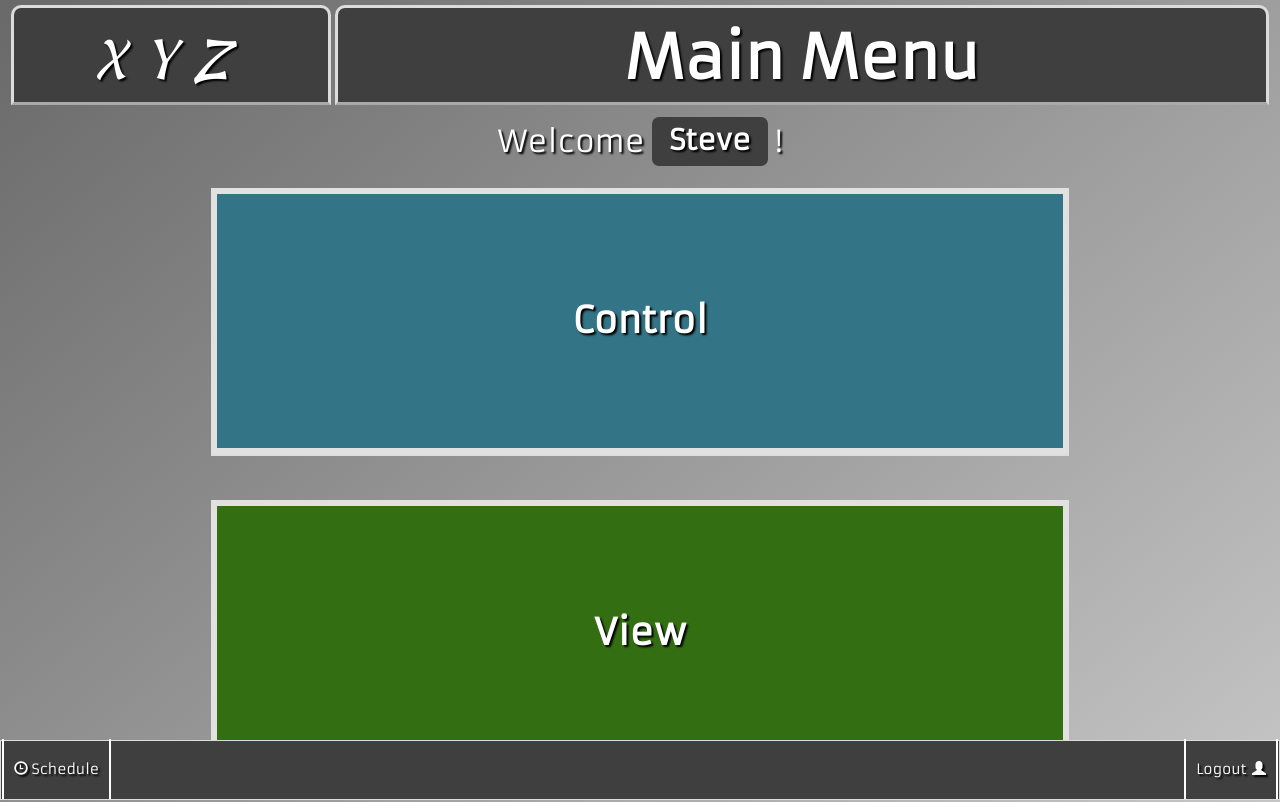
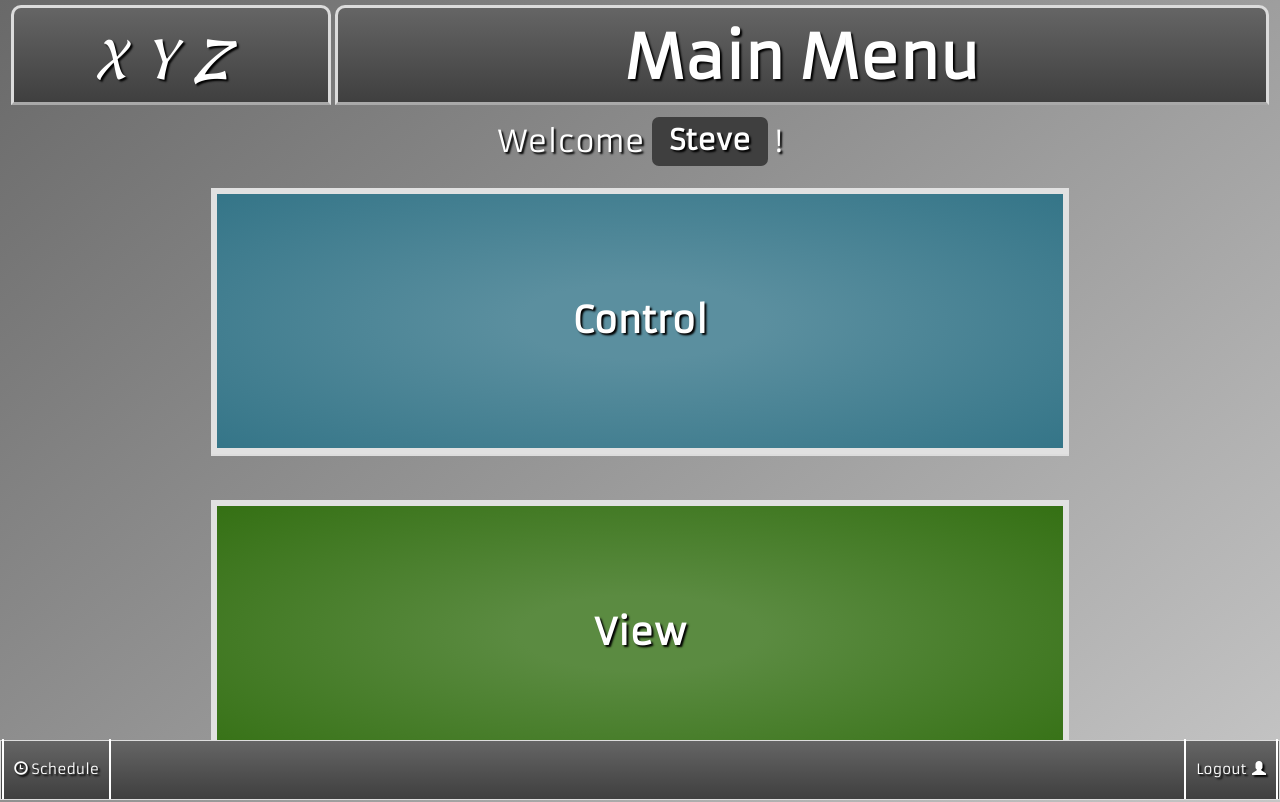
Before and after one commit to MizdaCollinz/Assignment3_Source, a plain HTML site: page index.html in a window 1280 px wide. Shown: the top 802 px of the page. Drawn offline with Linux system fonts and the light colour scheme.

Commit message:
Fixed Header, Schedule fixed for 12pm

```diff
--- a/css/styles.css
+++ b/css/styles.css
@@ -52,14 +52,20 @@ body {
     position:relative;
     top:5px;
 }
+#navFiller{
+    height:100px;
+}
 
 nav {
-    width:auto;
+    width:100%;
     min-width: 700px;
     padding: 0 auto;
     height:100px;
     line-height:100px;
     text-align:center;
+    position: fixed;
+    top:0px;
+    z-index: 1;
 }
 .Navigation {
     display: inline-block;
@@ -69,7 +75,7 @@ nav {
     border-bottom-color: darkgray;
     border-top-left-radius: 10px;
     border-top-right-radius: 10px;
-    background-color: #3f3f3f;
+    background:linear-gradient(#656565,#3f3f3f);
 }
 /* Footer*/
 footer{
@@ -77,7 +83,7 @@ footer{
     width:100%;
     height:60px;
     border: 1px #ddd solid;
-    background-color:#3f3f3f;
+    background:linear-gradient(#656565,#3f3f3f);
     line-height: 60px;
     position: fixed;
     bottom:0;
@@ -171,13 +177,14 @@ footer{
 #ControlMenu table th{
     height:250px;
     line-height:250px;
-    background-color: #337487;
+    background: radial-gradient(
+#5b8f9f 20%,#337487);
 }
 
 #ViewMenu table th{
     height:250px;
     line-height:250px;
-    background-color: #336F12;
+    background:radial-gradient(#5b8b41 20%,#336F12) ;
 }
 .ViewMenuTD{
     background-color: #549431;
@@ -437,7 +444,7 @@ footer{
 }
 
 
-/* Modal Window Styling*/
+/* ------- Modal Window Styling ------- */
 
 .modal-header{
     background-color: #3f3f3f;
--- a/index.html
+++ b/index.html
@@ -18,7 +18,7 @@
 
     <body>
 
-
+        <div id="navFiller"></div>
         <nav>
             <div class="Navigation" id="mainLogo"> XYZ</div>
             <div class="Navigation" id="mainTitle"> Main Menu </div>
--- a/js/jquery.js
+++ b/js/jquery.js
@@ -16,13 +16,15 @@ $(document).ready(function(){
          room1.change = true;
     });
 
+    $('#kitchenSwitch').on("onSwitchChange",function(value){
+        $('#kitchenSwitch').css("color","purple");
+    });
 
     $('#bath1Slider').slider({
         formatter: function(value) {
             return 'Current value: ' + value+"°C";
         }
     });
-
     $('#bath2Slider').slider({
         formatter: function(value) {
             return 'Current value: ' + value+"°C";
--- a/js/script.js
+++ b/js/script.js
@@ -141,7 +141,7 @@ function toTwelveHour(string){
     if (hour > 12 ){
         var suffix = "pm"
         hour = hour-12;
-    }else if(hour === 12){
+    }else if(hour == 12){
         var suffix = "pm"
     }else{
         var suffix = "am"
```
Also changed, not shown: temperature.html (+2 -2 lines).
